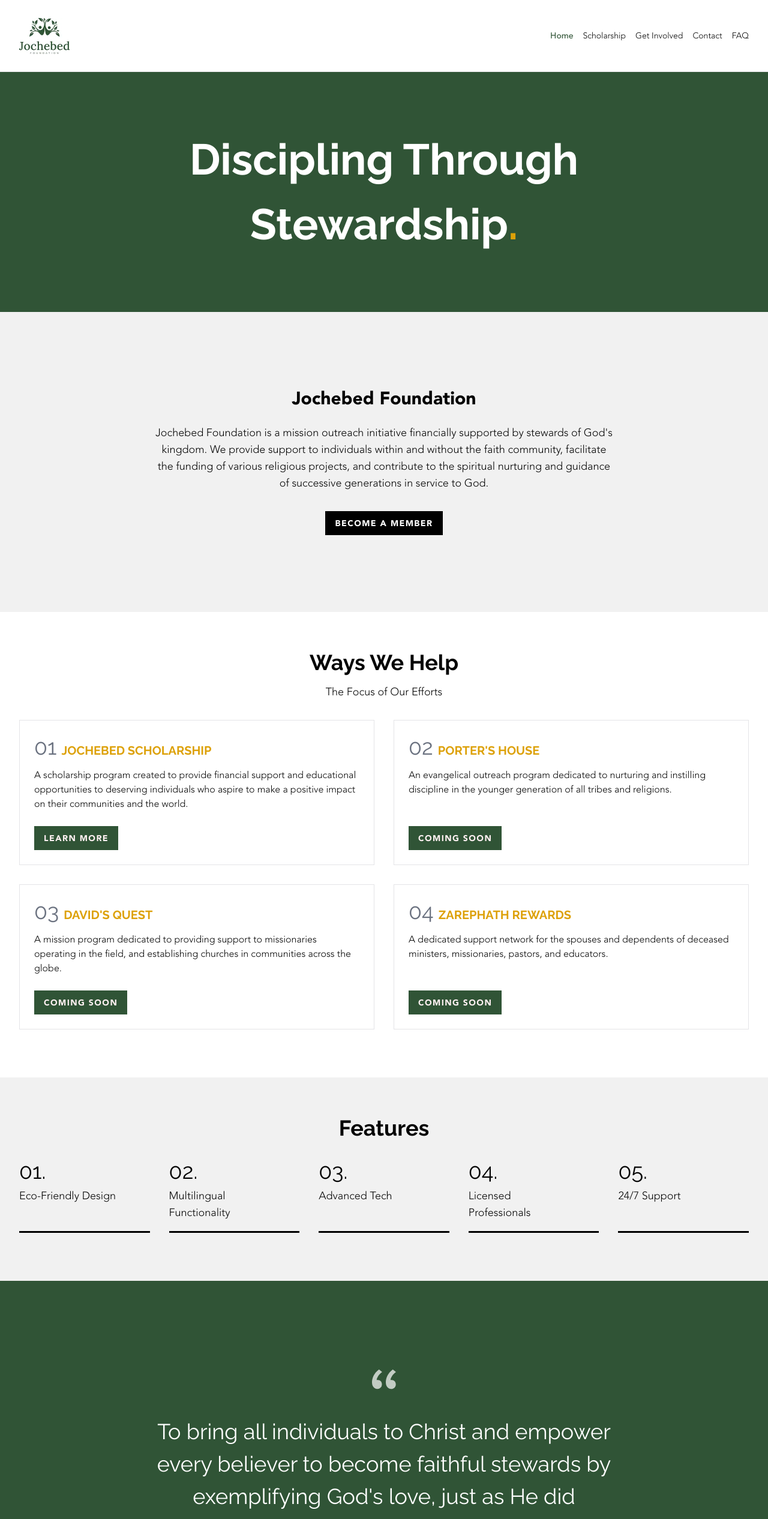
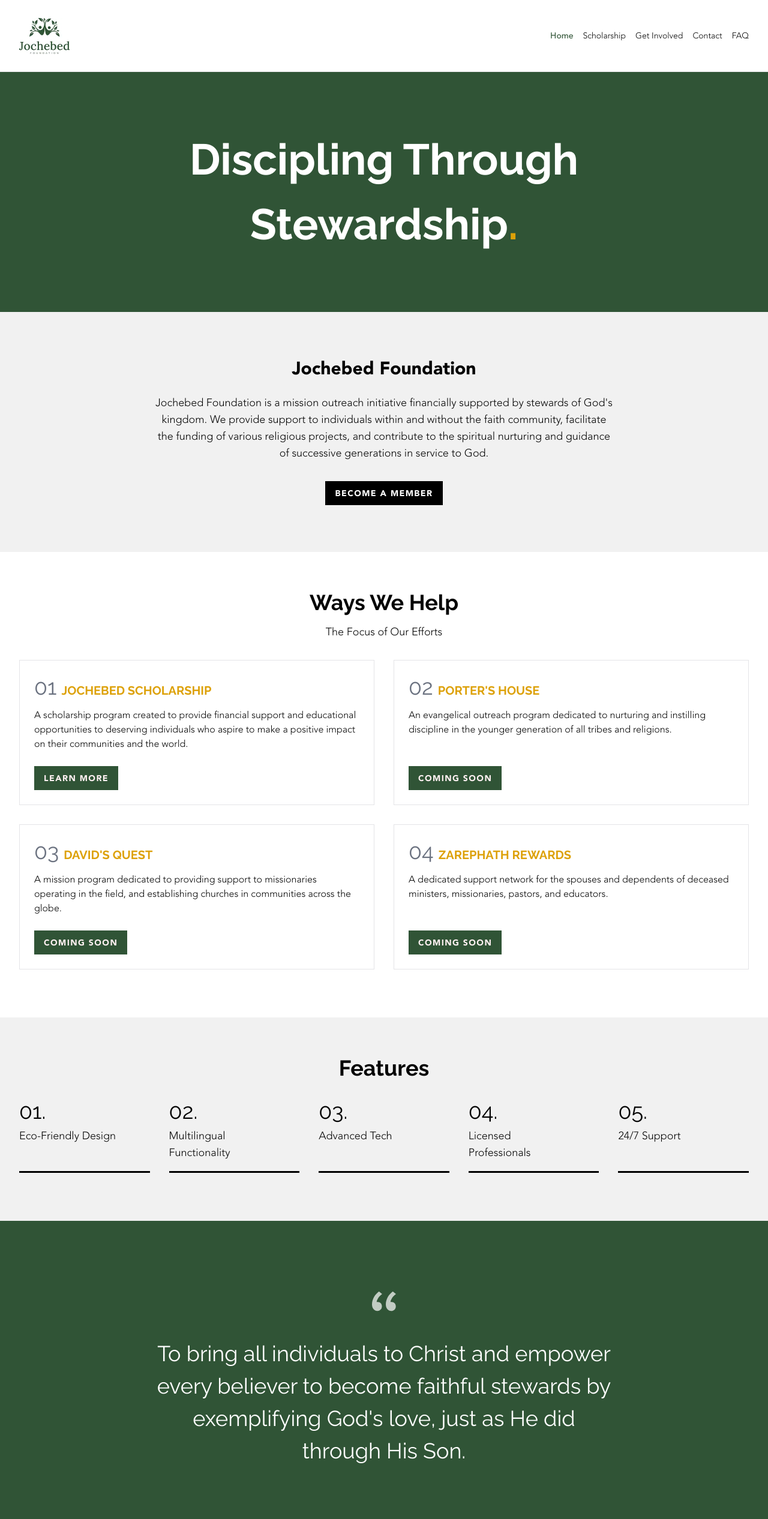
Before and after one commit to tunjioye/jochebed-foundation, a Next.js app: page / in a window 1280 px wide. Shown: the top 2532 px of the page at 60% size. Built offline with nearby package versions, Linux system fonts and the light colour scheme.

Commit message:
ADJUST : section heights

```diff
--- a/src/app/page-components/become-a-member.tsx
+++ b/src/app/page-components/become-a-member.tsx
@@ -7,7 +7,7 @@ const BECOME_A_MEMBER_URL = "https://opencollective.com/jochebedfoundation#categ
 
 export default function BecomeAMember() {
   return (
-    <section className="flex flex-col justify-center items-center text-center w-full min-h-[500px] bg-jf-gray p-4">
+    <section className="flex flex-col justify-center items-center text-center w-full min-h-[400px] bg-jf-gray p-4 py-16">
       <div className="flex flex-col gap-6 justify-center items-center text-center max-w-screen-md">
         <h2 className="text-3xl font-bold">Jochebed Foundation</h2>
         <p className="text-lg mb-2">
--- a/src/app/page-components/scripture-quote.tsx
+++ b/src/app/page-components/scripture-quote.tsx
@@ -7,7 +7,7 @@ const SCRIPTURE_TEXT =
 
 export default function ScriptureQuote() {
   return (
-    <section className="w-full min-h-[500px] md:min-h-[600px] bg-primary text-white pt-16 pb-20 px-4 md:px-8 flex flex-col justify-center items-center">
+    <section className="w-full min-h-[500px] md:min-h-[540px] bg-primary text-white pt-16 pb-20 px-4 md:px-8 flex flex-col justify-center items-center">
       <div className="w-full max-w-screen-md mx-auto flex flex-col justify-center items-center gap-10 text-center text-3xl md:text-4xl">
         <Icons.quote className="w-10 h-10 mx-auto" color="#C2CCC3" />
         <div className="font-heading leading-normal">{SCRIPTURE_TEXT}</div>
```
